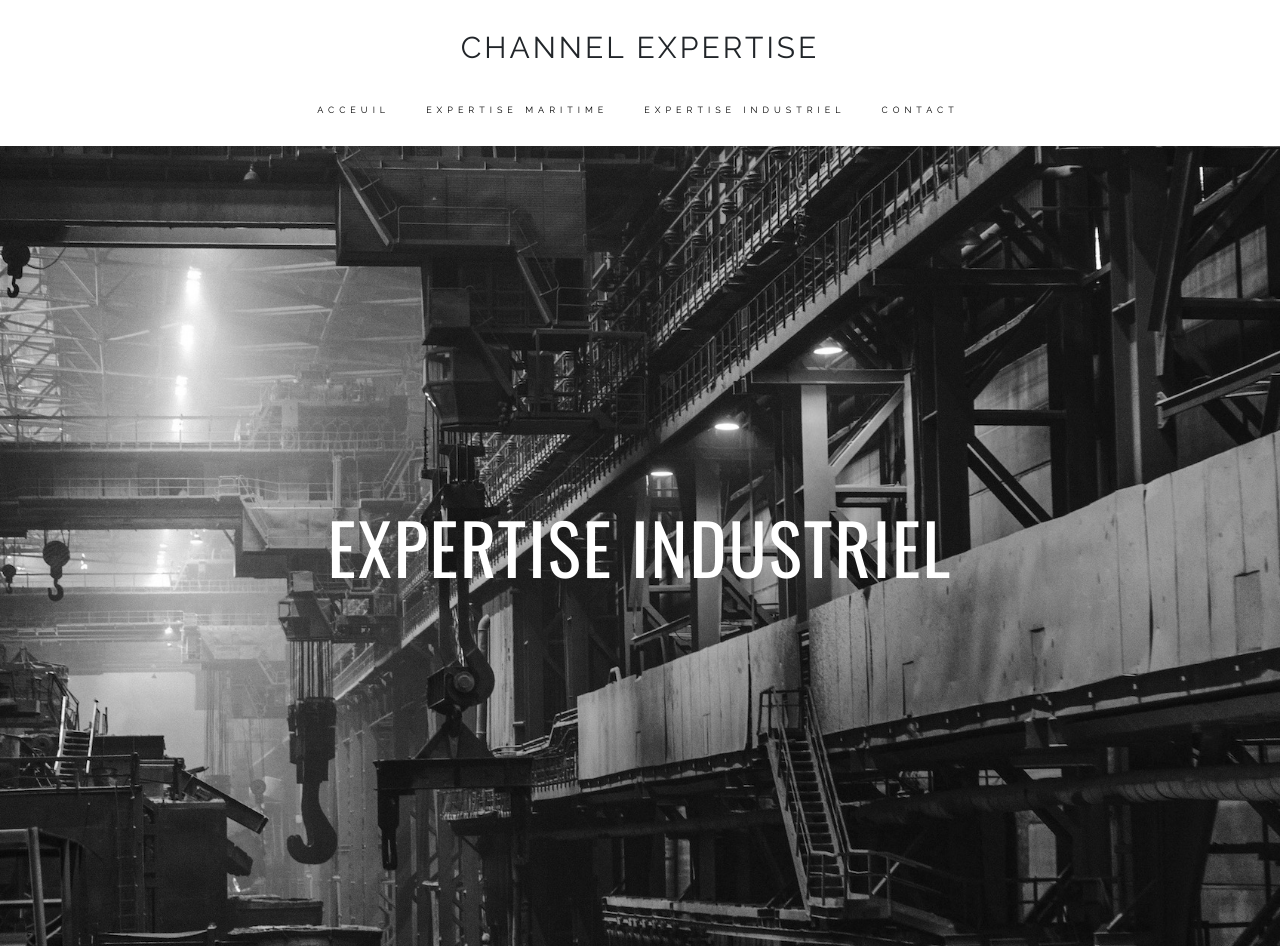
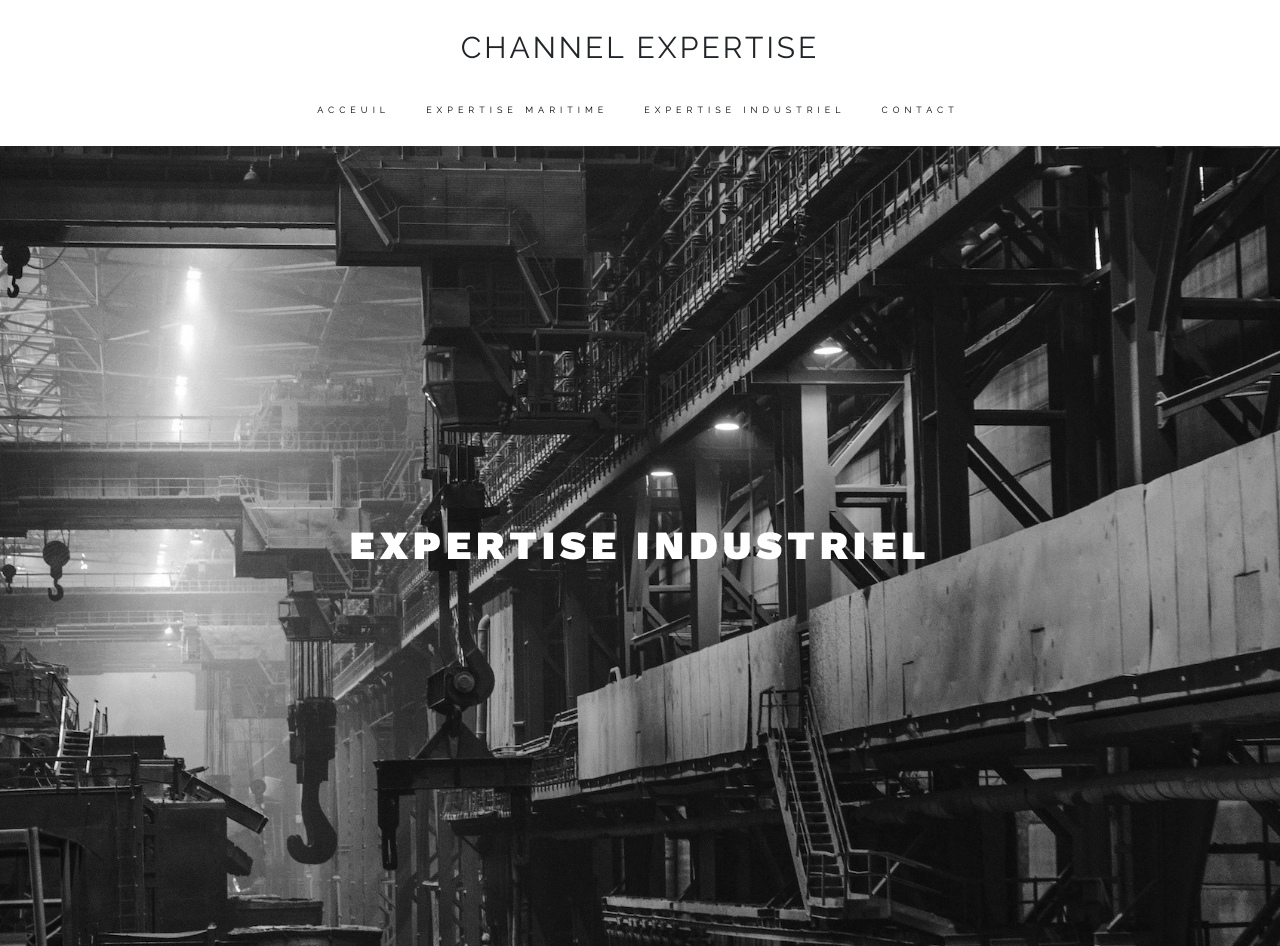
Before and after one commit to kerliaava/channelexpertise, a plain HTML site: page industry.html in a window 1280 px wide. Shown: the top 946 px of the page. Drawn offline with nearby package versions, Linux system fonts and the light colour scheme.

Commit message:
Update styles.css

```diff
--- a/styles.css
+++ b/styles.css
@@ -221,9 +221,9 @@ li {
 h2 {
   text-transform: uppercase;
   text-align: center;
-  font-family: "Oswald", sans-serif;
-  font-size: 70px;
-  letter-spacing: 2px;
+  font-family: 'Work Sans', sans-serif;
+  font-size: 40px;
+  letter-spacing: 5px;
   margin: 60px 30px;
 }
 
@@ -424,7 +424,7 @@ h2 {
 
 #landing-container-maritime {
   background-image: url(/images/tobias-van-schneider-44t1AZNIMIE-unsplash.jpg);
-  height: 100vh;
+  height: 80vh;
   justify-content: center;
   align-items: center;
   display: grid;
@@ -438,7 +438,7 @@ h2 {
 /*INDUSTRY*/
 .industry-container {
   background-image: url(/images/ant-rozetsky-SLIFI67jv5k-unsplash.jpeg);
-  height: 100vh;
+  height: 80vh;
   justify-content: center;
   align-items: center;
   display: grid;
```
